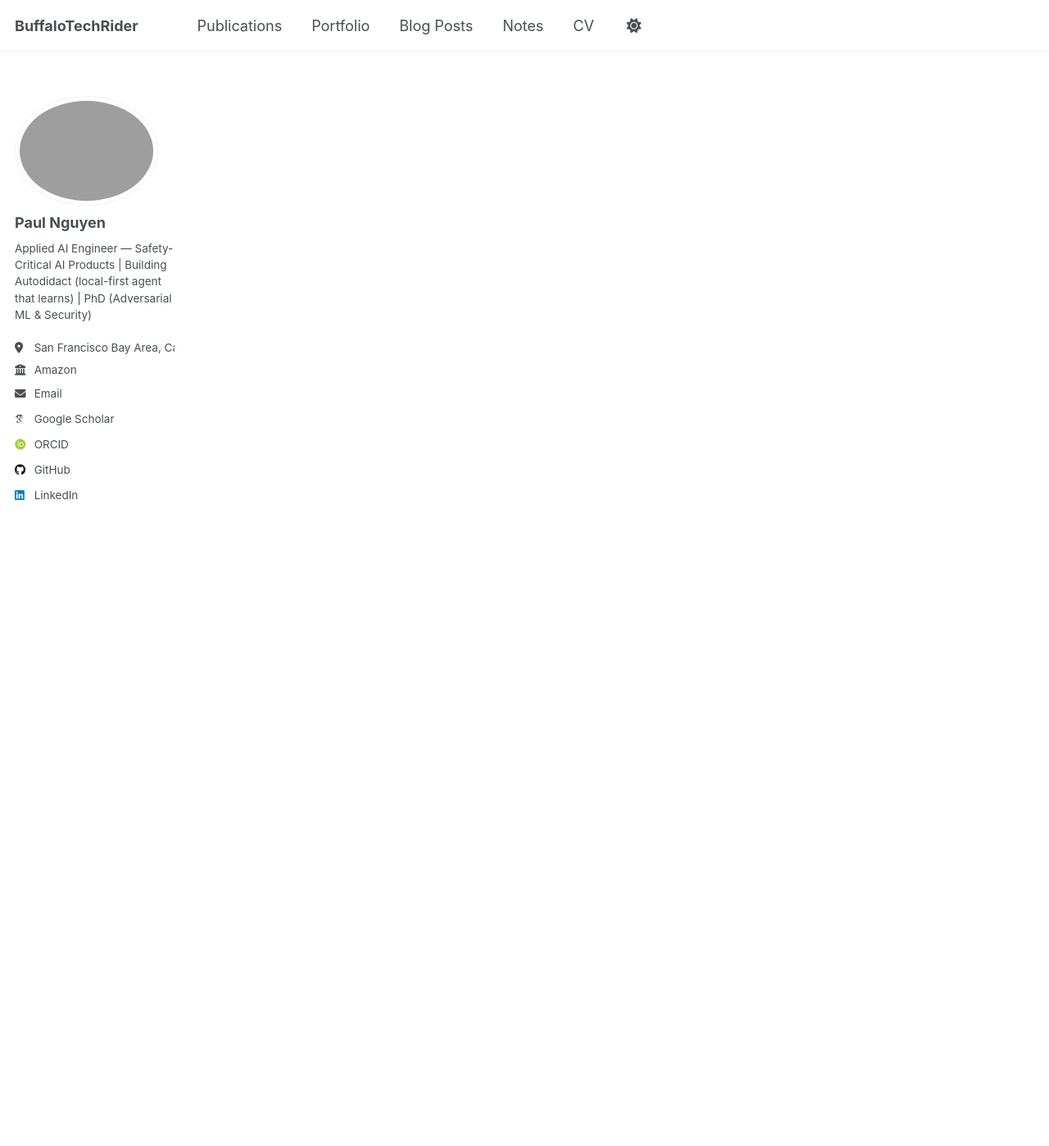
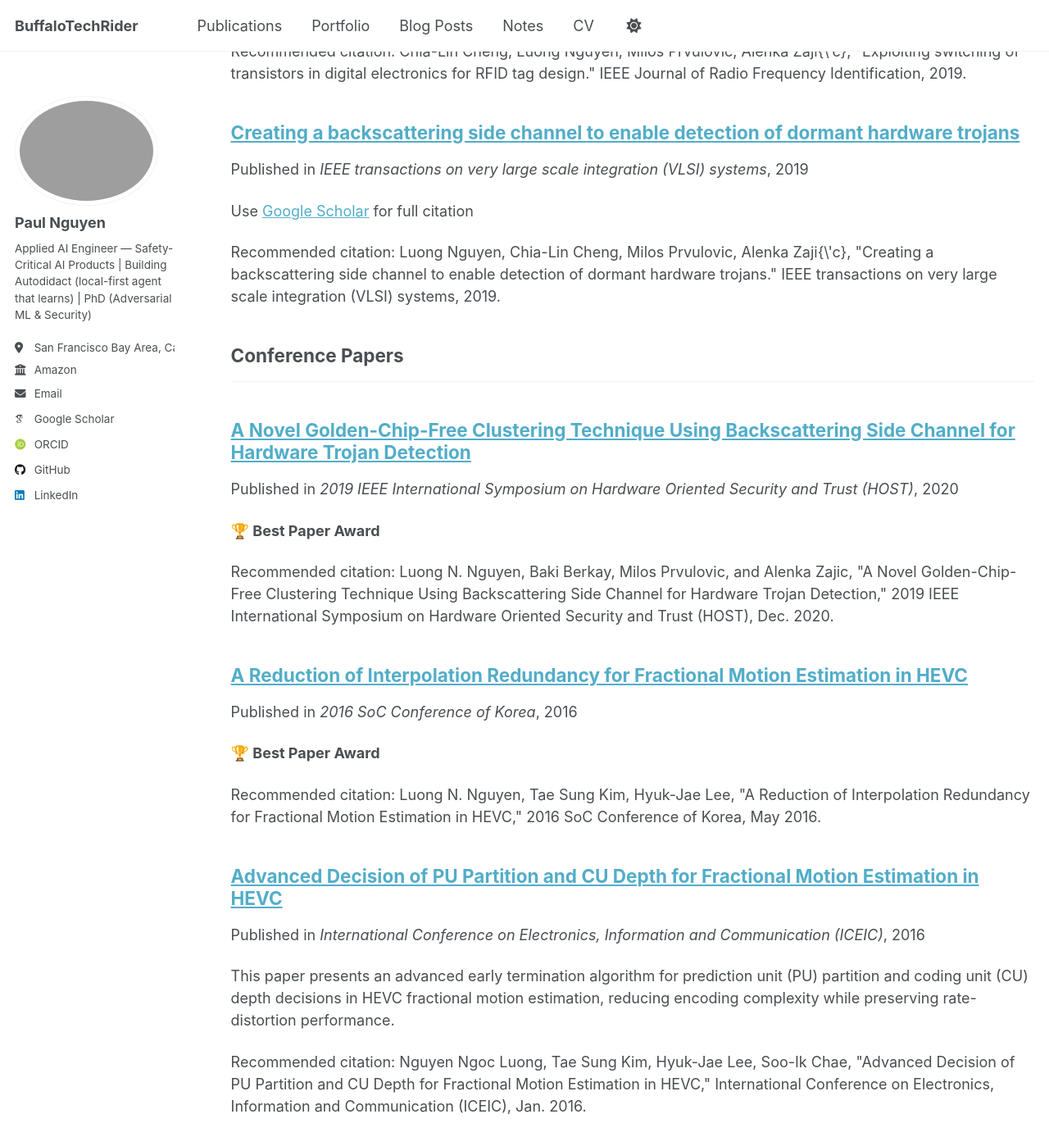
Before and after one commit to BuffaloTechRider/buffalotechrider.github.io, a Jekyll site: the page built from _pages/publications.html, in a window 1280 px wide and 1400 px high, scrolled down 2148 px. Shown: the whole window at 82% size. Built offline with Jekyll 4.4.1, drawn with Linux system fonts in a browser that asks for light colours; some web fonts are replaced; some of the changed text lies outside the part shown.

Commit message:
Updating publications

```diff
--- a/_data/cv.json
+++ b/_data/cv.json
@@ -192,7 +192,58 @@
       "publisher": "IEEE Journal of Radio Frequency Identification",
       "releaseDate": "2019-01-01",
       "website": "/publication/2019-01-01-Exploiting-switching-of-transistors-in-digital-electronics-for-RFID-tag-design",
-      "summary": "Novel approach to passive RFID tag design leveraging transistor switching characteristics"
+      "summary": "Novel approach to passive RFID tag design leveraging transistor switching characteristics (Best Poster Award, RFID 2018)"
+    },
+    {
+      "name": "A Novel Golden-Chip-Free Clustering Technique Using Backscattering Side Channel for Hardware Trojan Detection",
+      "publisher": "IEEE International Symposium on Hardware Oriented Security and Trust (HOST)",
+      "releaseDate": "2020-12-01",
+      "website": "/publication/2020-12-01-Golden-chip-free-clustering-hardware-trojan-detection",
+      "summary": "Golden-chip-free unsupervised hardware trojan detection using electromagnetic backscattering side channels (Best Paper Award, HOST 2020)"
+    },
+    {
+      "name": "A Reduction of Interpolation Redundancy for Fractional Motion Estimation in HEVC",
+      "publisher": "2016 SoC Conference of Korea",
+      "releaseDate": "2016-05-01",
+      "website": "/publication/2016-05-01-Reduction-of-interpolation-redundancy-HEVC",
+      "summary": "Reduced redundant interpolation computations in HEVC fractional motion estimation (Best Paper Award)"
+    },
+    {
+      "name": "Advanced Decision of PU Partition and CU Depth for Fractional Motion Estimation in HEVC",
+      "publisher": "International Conference on Electronics, Information and Communication (ICEIC)",
+      "releaseDate": "2016-01-01",
+      "website": "/publication/2016-01-01-Advanced-decision-PU-partition-CU-depth-HEVC",
+      "summary": "Early termination algorithm for PU partition and CU depth decisions in HEVC fractional motion estimation"
+    }
+  ],
+  "patents": [
+    {
+      "name": "ANTENNA-LESS RFID TAG",
+      "number": "20200160133",
+      "date": "2020-05-21",
+      "status": "Published",
+      "inventors": "Alenka Zajic, Chia-Lin Cheng, Luong N. Nguyen, Milos Prvulovic"
+    },
+    {
+      "name": "SYSTEM AND METHOD FOR DETECTING HARDWARE TROJAN CIRCUITS",
+      "number": "",
+      "date": "2020-05",
+      "status": "Pending",
+      "inventors": "Alenka Zajic, Luong N. Nguyen, Chia-Lin Cheng, Milos Prvulovic"
+    },
+    {
+      "name": "RFID Trojan Detection",
+      "number": "",
+      "date": "2019-12",
+      "status": "Disclosure Approved",
+      "inventors": "Alenka Zajic, Baki Yilmaz, Luong N. Nguyen, Chia-Lin Cheng, Milos Prvulovic"
+    },
+    {
+      "name": "Near Field Backscattering based Sensing for Hardware Trojan Detection",
+      "number": "",
+      "date": "2020-06",
+      "status": "Submitted",
+      "inventors": "Alenka Zajic, Sinan Adibelli, Prateek Juyal, Luong N. Nguyen, Milos Prvulovic"
     }
   ],
   "presentations": [],
--- /dev/null
+++ b/_publications/2016-01-01-Advanced-decision-PU-partition-CU-depth-HEVC.md
@@ -0,0 +1,11 @@
+---
+title: "Advanced Decision of PU Partition and CU Depth for Fractional Motion Estimation in HEVC"
+collection: publications
+permalink: /publication/2016-01-01-Advanced-decision-PU-partition-CU-depth-HEVC
+date: 2016-01-01
+venue: 'International Conference on Electronics, Information and Communication (ICEIC)'
+category: conferences
+citation: 'Nguyen Ngoc Luong, Tae Sung Kim, Hyuk-Jae Lee, Soo-Ik Chae, &quot;Advanced Decision of PU Partition and CU Depth for Fractional Motion Estimation in HEVC,&quot; International Conference on Electronics, Information and Communication (ICEIC), Jan. 2016.'
+---
+
+This paper presents an advanced early termination algorithm for prediction unit (PU) partition and coding unit (CU) depth decisions in HEVC fractional motion estimation, reducing encoding complexity while preserving rate-distortion performance.
--- /dev/null
+++ b/_publications/2016-05-01-Reduction-of-interpolation-redundancy-HEVC.md
@@ -0,0 +1,13 @@
+---
+title: "A Reduction of Interpolation Redundancy for Fractional Motion Estimation in HEVC"
+collection: publications
+permalink: /publication/2016-05-01-Reduction-of-interpolation-redundancy-HEVC
+date: 2016-05-01
+venue: '2016 SoC Conference of Korea'
+category: conferences
+citation: 'Luong N. Nguyen, Tae Sung Kim, Hyuk-Jae Lee, &quot;A Reduction of Interpolation Redundancy for Fractional Motion Estimation in HEVC,&quot; 2016 SoC Conference of Korea, May 2016.'
+---
+
+**🏆 Best Paper Award**
+
+This paper proposes a technique to reduce redundant interpolation computations in fractional motion estimation for HEVC (H.265) video compression. By identifying and eliminating repeated interpolation operations across prediction unit boundaries, the method reduces computational cost while maintaining coding efficiency.
--- a/_publications/2019-01-01-Exploiting-switching-of-transistors-in-digital-electronics-for-RFID-tag-design.md
+++ b/_publications/2019-01-01-Exploiting-switching-of-transistors-in-digital-electronics-for-RFID-tag-design.md
@@ -7,4 +7,7 @@ venue: 'IEEE Journal of Radio Frequency Identification'
 category: manuscripts
 citation: ' Chia-Lin Cheng,  Luong Nguyen,  Milos Prvulovic,  Alenka Zaji{\&apos;c}, &quot;Exploiting switching of transistors in digital electronics for RFID tag design.&quot; IEEE Journal of Radio Frequency Identification, 2019.'
 ---
+
+**🏆 Best Poster Award** (12th International Conference on RFID 2018)
+
 Use [Google Scholar](https://scholar.google.com/scholar?q=Exploiting+switching+of+transistors+in+digital+electronics+for+RFID+tag+design){:target="_blank"} for full citation
--- /dev/null
+++ b/_publications/2020-03-01-Comparison-of-backscattering-EM-power-side-channels.md
@@ -0,0 +1,13 @@
+---
+title: "A comparison of backscattering, EM, and power side-channels and their performance in detecting software and hardware intrusions"
+collection: publications
+permalink: /publication/2020-03-01-Comparison-of-backscattering-EM-power-side-channels
+date: 2020-03-01
+venue: 'Journal of Hardware and Systems Security'
+category: manuscripts
+citation: 'L. Nguyen, C. Cheng, F. Werner, M. Prvulovic, and A. Zajic, &quot;A comparison of backscattering, EM, and power side-channels and their performance in detecting software and hardware intrusions,&quot; Journal of Hardware and Systems Security, March 2020.'
+---
+
+Use [Google Scholar](https://scholar.google.com/scholar?q=comparison+backscattering+EM+power+side+channels+detecting+software+hardware+intrusions){:target="_blank"} for full citation
+
+A comprehensive comparison of three side-channel modalities — backscattering, electromagnetic emanations, and power analysis — for detecting both software intrusions (malware) and hardware intrusions (trojans). Establishes the relative strengths and detection capabilities of each approach across different threat models.
--- /dev/null
+++ b/_publications/2020-12-01-Golden-chip-free-clustering-hardware-trojan-detection.md
@@ -0,0 +1,17 @@
+---
+title: "A Novel Golden-Chip-Free Clustering Technique Using Backscattering Side Channel for Hardware Trojan Detection"
+collection: publications
+permalink: /publication/2020-12-01-Golden-chip-free-clustering-hardware-trojan-detection
+date: 2020-12-01
+venue: '2019 IEEE International Symposium on Hardware Oriented Security and Trust (HOST)'
+category: conferences
+citation: 'Luong N. Nguyen, Baki Berkay, Milos Prvulovic, and Alenka Zajic, &quot;A Novel Golden-Chip-Free Clustering Technique Using Backscattering Side Channel for Hardware Trojan Detection,&quot; 2019 IEEE International Symposium on Hardware Oriented Security and Trust (HOST), Dec. 2020.'
+---
+
+**🏆 Best Paper Award**
+
+Use [Google Scholar](https://scholar.google.com/scholar?q=Novel+Golden+Chip+Free+Clustering+Technique+Backscattering+Side+Channel+Hardware+Trojan+Detection){:target="_blank"} for full citation
+
+This paper presents a golden-chip-free approach to hardware trojan detection using electromagnetic backscattering side channels. Unlike traditional methods that require a known-good reference chip for comparison, our clustering technique can identify trojaned chips from a mixed population without any trusted reference — making it practical for real-world supply chain security where golden chips may not be available.
+
+The work extends our earlier backscattering side-channel technique (IEEE TVLSI 2019) into a fully unsupervised detection framework, removing the strongest assumption in the hardware trojan detection literature.
--- /dev/null
+++ b/_publications/2020-12-01-Near-field-backscattering-sensing-hardware-trojan-detection.md
@@ -0,0 +1,13 @@
+---
+title: "Near field backscattering based sensing for hardware Trojan detection"
+collection: publications
+permalink: /publication/2020-12-01-Near-field-backscattering-sensing-hardware-trojan-detection
+date: 2020-12-01
+venue: 'IEEE Transactions on Antennas and Propagation'
+category: manuscripts
+citation: 'S. Adibelli, P. Juyal, L. Nguyen, M. Prvulovic, and A. Zajic, &quot;Near field backscattering based sensing for hardware Trojan detection,&quot; IEEE Transactions on Antennas and Propagation, vol. 68, no. 12, pp. 8082-8090, Dec. 2020.'
+---
+
+Use [Google Scholar](https://scholar.google.com/scholar?q=Near+field+backscattering+based+sensing+hardware+Trojan+detection){:target="_blank"} for full citation
+
+Extends the backscattering side-channel approach to near-field sensing configurations, enabling hardware trojan detection at closer ranges with higher spatial resolution. Demonstrates practical sensing geometries for IC-level trojan detection using THz bistatic backscatter.
--- /dev/null
+++ b/_publications/2021-03-01-Digital-electronics-as-RFID-tags.md
@@ -0,0 +1,13 @@
+---
+title: "Digital electronics as RFID tags: impedance estimation and propagation characterization at 26.5 GHz and 300 GHz"
+collection: publications
+permalink: /publication/2021-03-01-Digital-electronics-as-RFID-tags
+date: 2021-03-01
+venue: 'IEEE Journal of Radio Frequency Identification'
+category: manuscripts
+citation: 'C.-L. Cheng, S. Sangodoyin, L. N. Nguyen, M. Prvulovic, and A. Zajic, &quot;Digital electronics as RFID tags: impedance estimation and propagation characterization at 26.5 GHz and 300 GHz,&quot; IEEE Journal of Radio Frequency Identification, vol. 5, no. 1, pp. 29-39, March 2021.'
+---
+
+Use [Google Scholar](https://scholar.google.com/scholar?q=Digital+electronics+RFID+tags+impedance+estimation+propagation+characterization){:target="_blank"} for full citation
+
+Characterizes the impedance and propagation properties of digital electronics operating as passive RFID tags at millimeter-wave (26.5 GHz) and sub-THz (300 GHz) frequencies. Extends the transistor-switching-as-RFID concept to higher frequencies with detailed channel measurements.
```
Also changed, not shown: _pages/about.md (+2 -1 lines).
